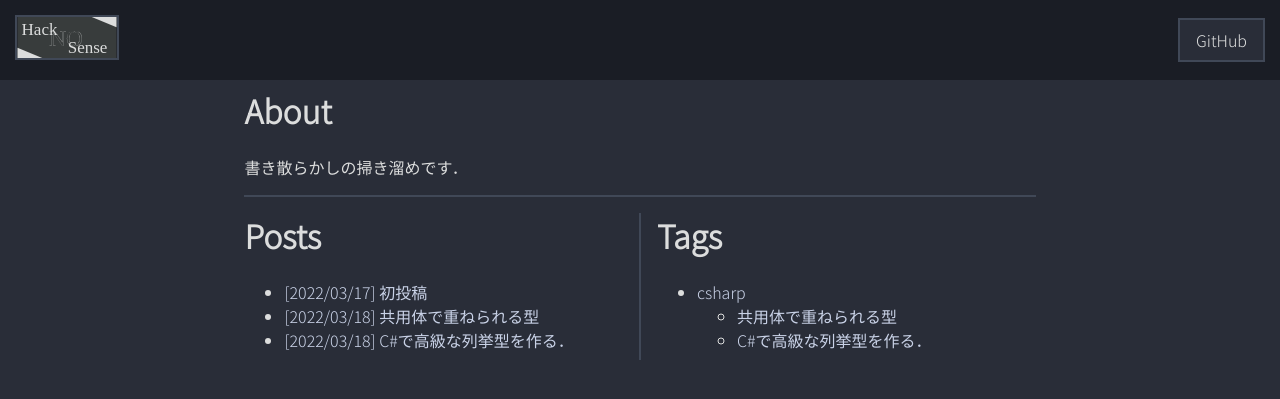
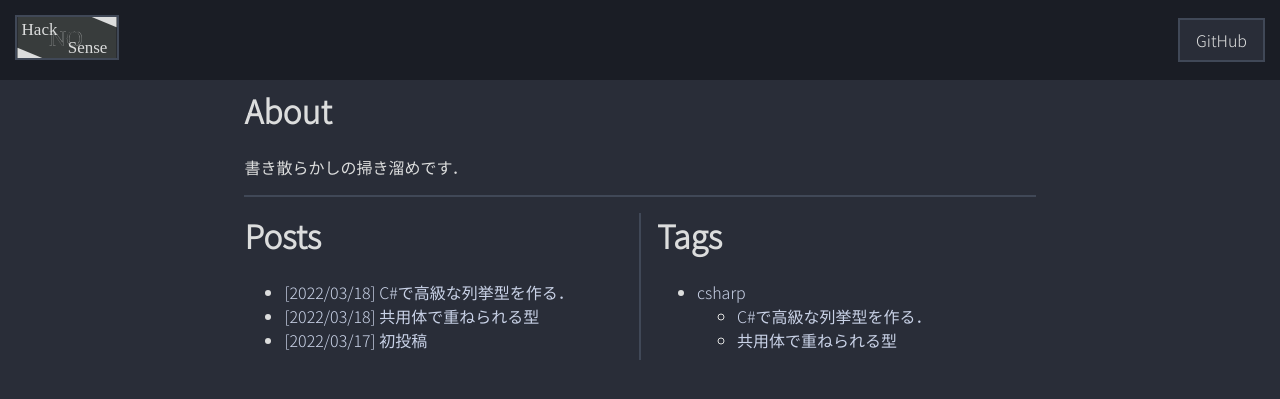
Before and after one commit to maemon4095/Hack-a-Sense, a Jekyll site: the page built from site/pages/home.md, in a window 1280 px wide. Shown: the top 399 px of the page. Built offline with Jekyll 4.4.1, drawn with Linux system fonts in a browser that asks for light colours; our own code applies the rules of GitHub Pages for plain Markdown files.

Commit message:
sort order

```diff
--- a/site/_layouts/category.html
+++ b/site/_layouts/category.html
@@ -5,7 +5,7 @@ layout: default
 <hr>
 {% if site.tags[page.category] %}
 <ul>
-    {% assign post_by_date = site.tags[page.category] | sort:"date" %}
+    {% assign post_by_date = site.tags[page.category] | sort:"date" | reverse %}
     {% for post in post_by_date %}
     {% unless page.category != '雑記' and post.tags contains '雑記' %}
     <li>
--- a/site/_layouts/home.html
+++ b/site/_layouts/home.html
@@ -9,7 +9,7 @@ layout: default
     <div>
         <h1>Posts</h1>
         <ul>
-            {% assign post_by_date = site.posts | sort:"date" %}
+            {% assign post_by_date = site.posts | sort:"date" | reverse %}
             {% for post in post_by_date %}
             <li>
                 <a href="{{ post.url | relative_url }}">
@@ -31,7 +31,7 @@ layout: default
                     {{ tag_name }}
                 </a>
                 <ul>
-                    {% assign post_by_date = tag[1] | sort:"date" %}
+                    {% assign post_by_date = tag[1] | sort:"date" | reverse %}
                     {% for post in post_by_date %}
                     {% unless post.tags contains '雑記' %}
                     <li>
```
